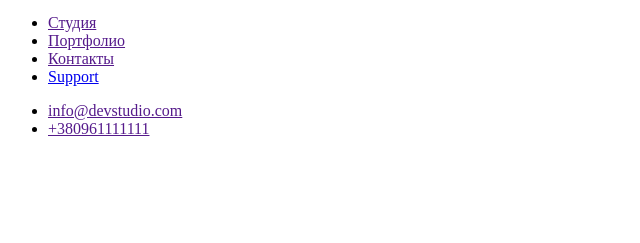
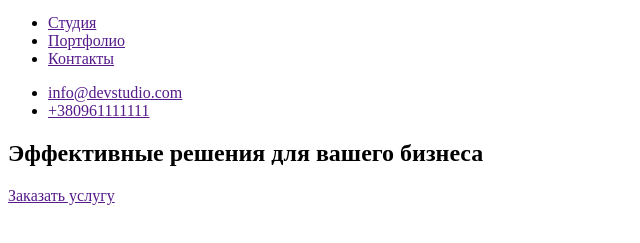
Before and after one commit to Vlad-Kondratiev/hw-1, a plain HTML site: page index.html in a window 1280 px wide. Shown: the part 45-288 px from the top of the page, without its empty margins (0-640 px from the left). Drawn offline with Linux system fonts and the light colour scheme.

Commit message:
Update index.html

```diff
--- a/index.html
+++ b/index.html
@@ -19,7 +19,6 @@
                 <li><a href="">Студия</a></li>
                 <li><a href="">Портфолио</a></li>
                 <li><a href="">Контакты</a></li>
-                <li><a href="/support.html">Support</a></li>
             </ul>
 
             <ul>
@@ -29,6 +28,14 @@
         </nav>
     </header>
 
+    <main>
+        <!-- Герой -->
+        <section>
+            <h1>Эффективные решения для вашего бизнеса</h1>
+            <a href="">Заказать услугу</a>
+        </section>
+    </main>
+
 
 
 </body>
```
